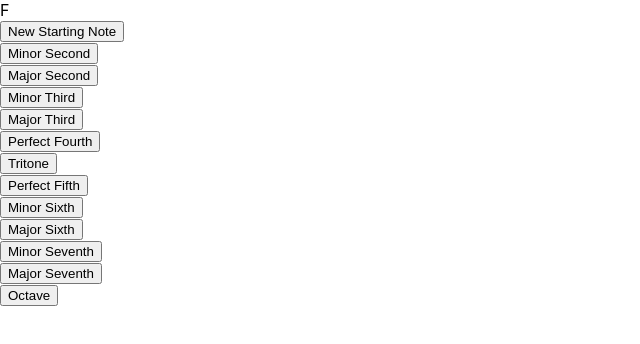
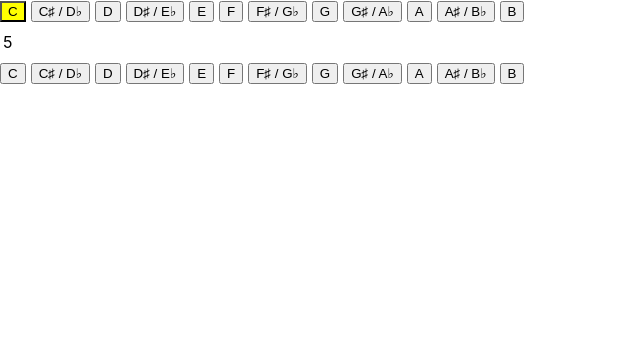
Before and after one commit to t-water/MusicTheoryTools, a React (Create React App) app: page / in a window 1280 px wide. Shown: the top 344 px of the page, without its empty margins (0-640 px from the left). Built offline with nearby package versions, Linux system fonts and the light colour scheme.

Commit message:
Initial work for scale degree component

```diff
--- a/src/App.tsx
+++ b/src/App.tsx
@@ -1,9 +1,10 @@
 import React from 'react';
-import IntervalTraining from './components/IntervalTraining';
+// import IntervalTraining from './components/IntervalTraining';
+import ScaleDegrees from './components/ScaleDegrees';
 
 function App() {
   return (
-    <IntervalTraining/>
+    <ScaleDegrees/>
   );
 }
 
--- /dev/null
+++ b/src/components/ScaleDegrees.tsx
@@ -0,0 +1,95 @@
+import React, { useState } from 'react';
+import { useEffect } from 'react';
+import { useGetNoteSequence } from '../hooks/useGetNoteSequence';
+import { Note, NotesArr } from '../types/Note';
+import { ScalesObj } from '../types/Scale';
+
+const {Major} = ScalesObj;
+
+interface IScaleDegreesProps{
+
+}
+
+const getRandomScaleDegree = (): number => {
+    return Math.floor(Math.random() * 6) + 2;
+}
+
+const ScaleDegrees = (props: IScaleDegreesProps) => {
+    const [scaleDegree, setScaleDegree] = useState<number>(() => getRandomScaleDegree());
+    const [previousScaleDegree, setPreviousScaleDegree] = useState<number>(-1);
+    const [selectedScale, setSelectedScale] = useState<Note>(NotesArr[0]);
+    const getNoteSequence = useGetNoteSequence();
+
+    useEffect(() => {
+        setPreviousScaleDegree(scaleDegree);
+    }, [scaleDegree]);
+
+    const generateNewScaleDegree = () => {
+        let degreeInUse = scaleDegree;
+
+        while (degreeInUse === previousScaleDegree) {
+            degreeInUse = getRandomScaleDegree();
+        }
+
+        setScaleDegree(degreeInUse);
+    }
+
+    const onClickScaleButton = (e: React.MouseEvent<HTMLButtonElement>, buttonNote: Note) => {
+        e.preventDefault();
+
+        setSelectedScale(buttonNote);
+        setScaleDegree(1);
+    }
+
+    const onClickGuessButton = (e: React.MouseEvent<HTMLButtonElement>, guess: Note) => {
+        e.preventDefault();
+
+        const currentScale = getNoteSequence(selectedScale, Major);
+        const correctNote = currentScale[scaleDegree - 1];
+
+        if (correctNote.DistanceFromC === guess.DistanceFromC) {
+            generateNewScaleDegree();
+        } else {
+            alert('Wrong');
+        }
+    }
+
+    const scaleButtons = NotesArr.map((note: Note) => (
+        <button
+            style = {{marginRight: '5px', ...note.DistanceFromC === selectedScale.DistanceFromC ? {backgroundColor: 'yellow'} : {}}}
+            onClick = {(e: React.MouseEvent<HTMLButtonElement>) => {onClickScaleButton(e, note)}}
+            key = {note.DistanceFromC}
+        >
+            {note.Abbreviation}
+        </button>
+    ));
+
+    const guessNoteButtons = NotesArr.map((note: Note) => (
+        <button
+            style = {{marginRight: '5px'}}
+            onClick = {(e: React.MouseEvent<HTMLButtonElement>) => onClickGuessButton(e, note)}
+            key = {note.DistanceFromC}
+        >
+            {note.Abbreviation}
+        </button>
+    ));
+
+    return (
+        <>
+            <div style = {{marginBottom: '10px'}}>
+                {scaleButtons}
+            </div>
+
+            <div style = {{marginLeft: '3px'}}>
+                {scaleDegree}
+            </div>
+
+
+            <div style = {{marginTop: '10px'}}>
+                {guessNoteButtons}
+            </div>
+        </>
+    )
+}
+
+export default ScaleDegrees;
--- a/src/types/Note.ts
+++ b/src/types/Note.ts
@@ -145,5 +145,5 @@ const ASharp: Note = {
     IsAccidental: true
 }
 
-export const NotesObj = { A, B, C, D, E, F, G, ASharp, CSharp, DSharp, FSharp, GSharp };
+export const NotesObj = { C, CSharp, D, DSharp, E, F, FSharp, G, GSharp, A, ASharp, B };
 export const NotesArr: Note[] = Object.entries(NotesObj).map(([propName, Note]) => Note);
```
